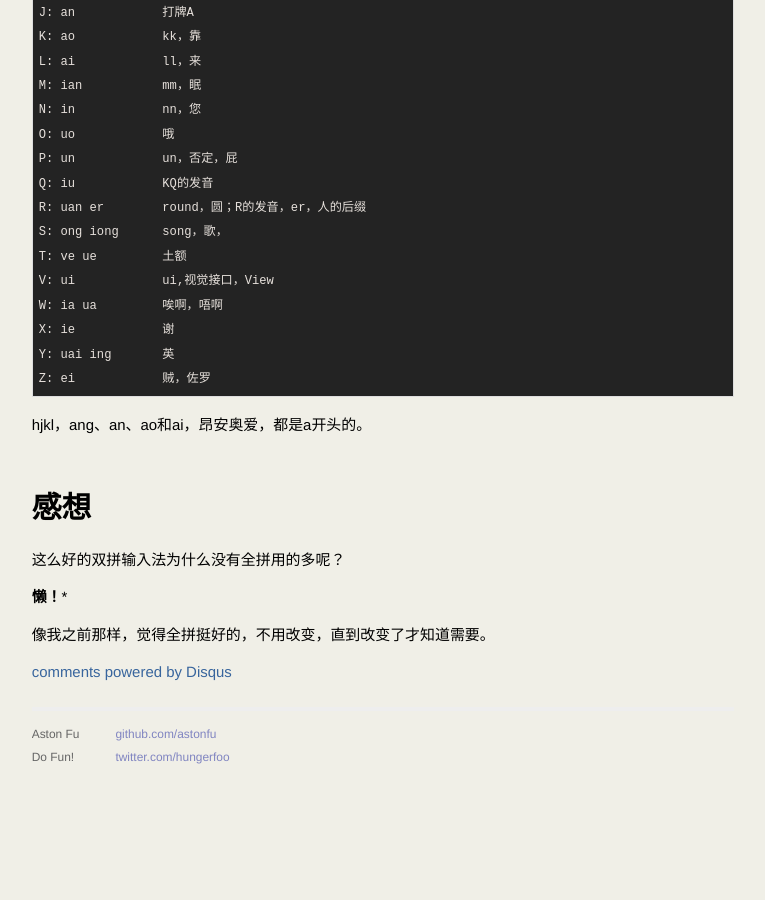
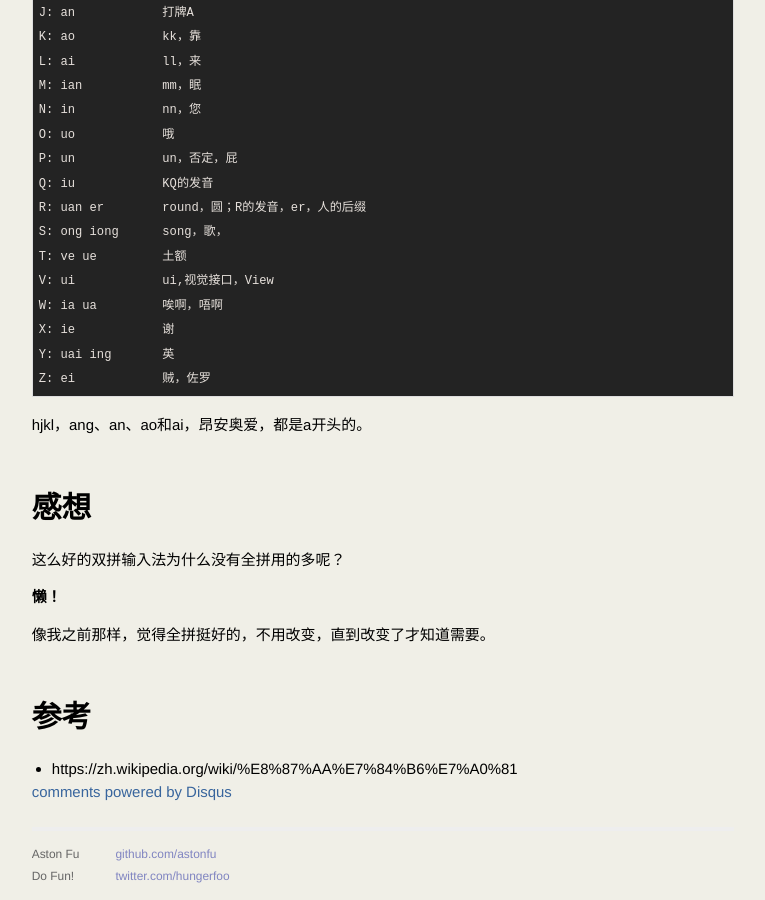
Before and after one commit to hulkfu/hulkfoo.github.io, a Jekyll site: the page built from _posts/2016-09-20-shuangpin.md, in a window 1280 px wide and 900 px high, scrolled down 1589 px. Shown: the whole window, without its empty margins (257-1022 px from the left). Built offline with Jekyll 4.4.1, drawn with Linux system fonts in a browser that asks for light colours; Markdown is read by kramdown in place of the engine named in the settings; comment, search, counter and statistics services are not loaded; before the commit the page ends 2369 px from its top, so only the background shows below that.

Commit message:
Add 参考.

```diff
--- a/_posts/2016-09-20-shuangpin.md
+++ b/_posts/2016-09-20-shuangpin.md
@@ -69,6 +69,10 @@ hjkl，ang、an、ao和ai，昂安奥爱，都是a开头的。
 # 感想
 这么好的双拼输入法为什么没有全拼用的多呢？
 
-**懒！***
+**懒！**
 
 像我之前那样，觉得全拼挺好的，不用改变，直到改变了才知道需要。
+
+# 参考
+
+* https://zh.wikipedia.org/wiki/%E8%87%AA%E7%84%B6%E7%A0%81
```
